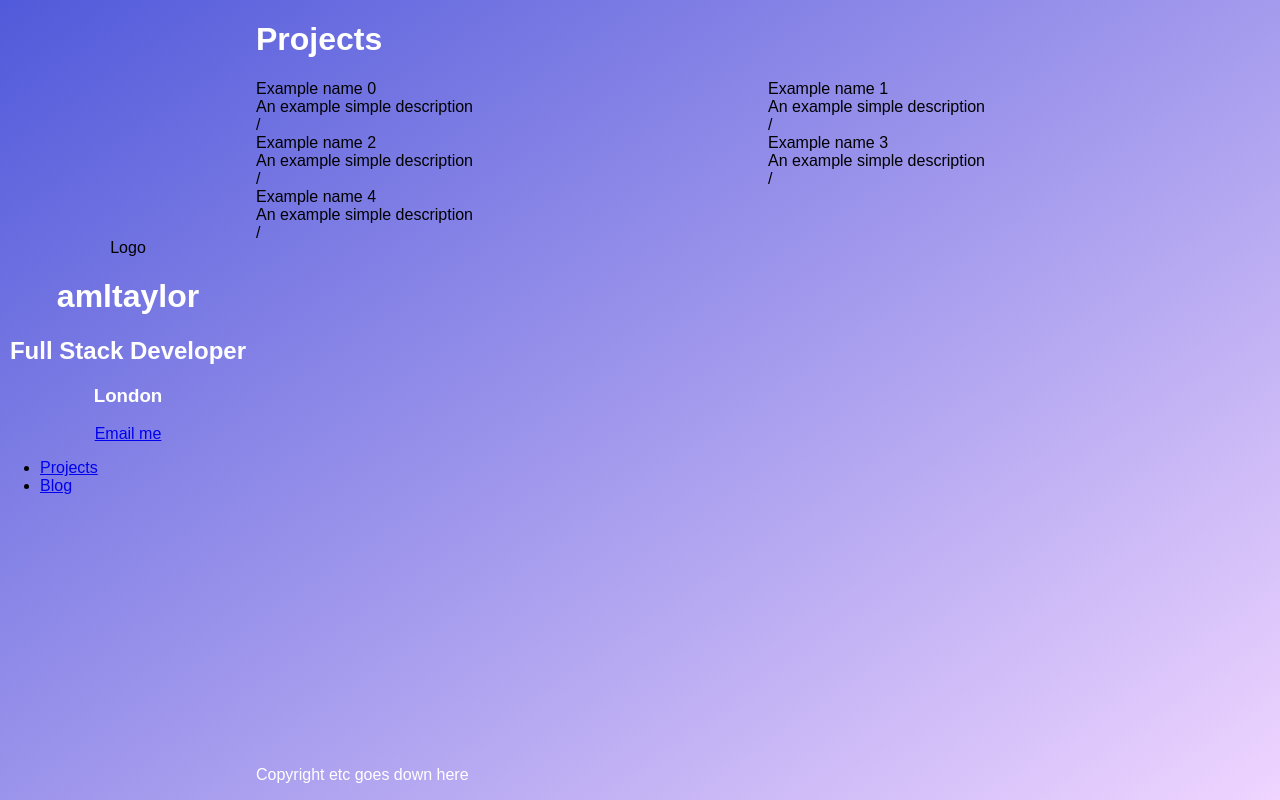
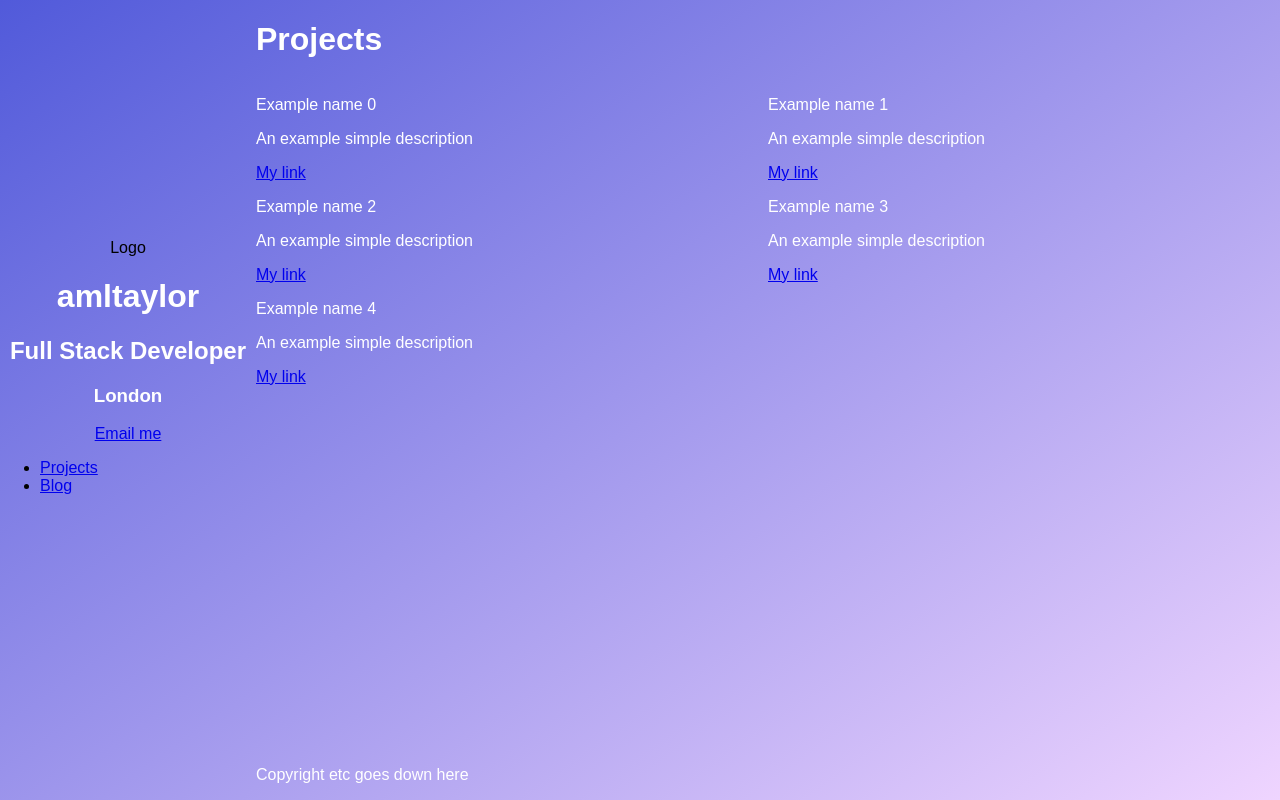
Before and after one commit to ataylor95/personal-site, a React (Create React App) app: page / in a window 1280 px wide. Built offline with nearby package versions, Linux system fonts and the light colour scheme.

Commit message:
project card now takes string primitives for the props and are in p tags

```diff
--- a/src/components/project-card/project-card.tsx
+++ b/src/components/project-card/project-card.tsx
@@ -1,18 +1,19 @@
 import React from 'react';
 
 interface cardProps {
-    name: String,
-    description: String,
-    link: String
+    name: string,
+    description: string,
+    link: string
 }
 
 const ProjectCard: React.FC<cardProps> = (props) => {
+    console.log((props.link.toUpperCase()));
     return (
-        <div className="project-card">
-            <div className="project-card__name">{props.name}</div>
-            <div className="project-card__description">{props.description}</div>
-            <div className="project-card__link">{props.link}</div>
-        </div>
+        <section className="project-card">
+            <div className="project-card__name"><p>{props.name}</p></div>
+            <div className="project-card__description"><p>{props.description}</p></div>
+            <div className="project-card__link"><a href={props.link}>My link</a></div>
+        </section>
     );
 }
 
--- a/src/data/projects.json
+++ b/src/data/projects.json
@@ -3,7 +3,7 @@
         {
             "name": "Example name 0",
             "description": "An example simple description",
-            "link": "/"
+            "link": "a"
         },
         {
             "name": "Example name 1",
```
